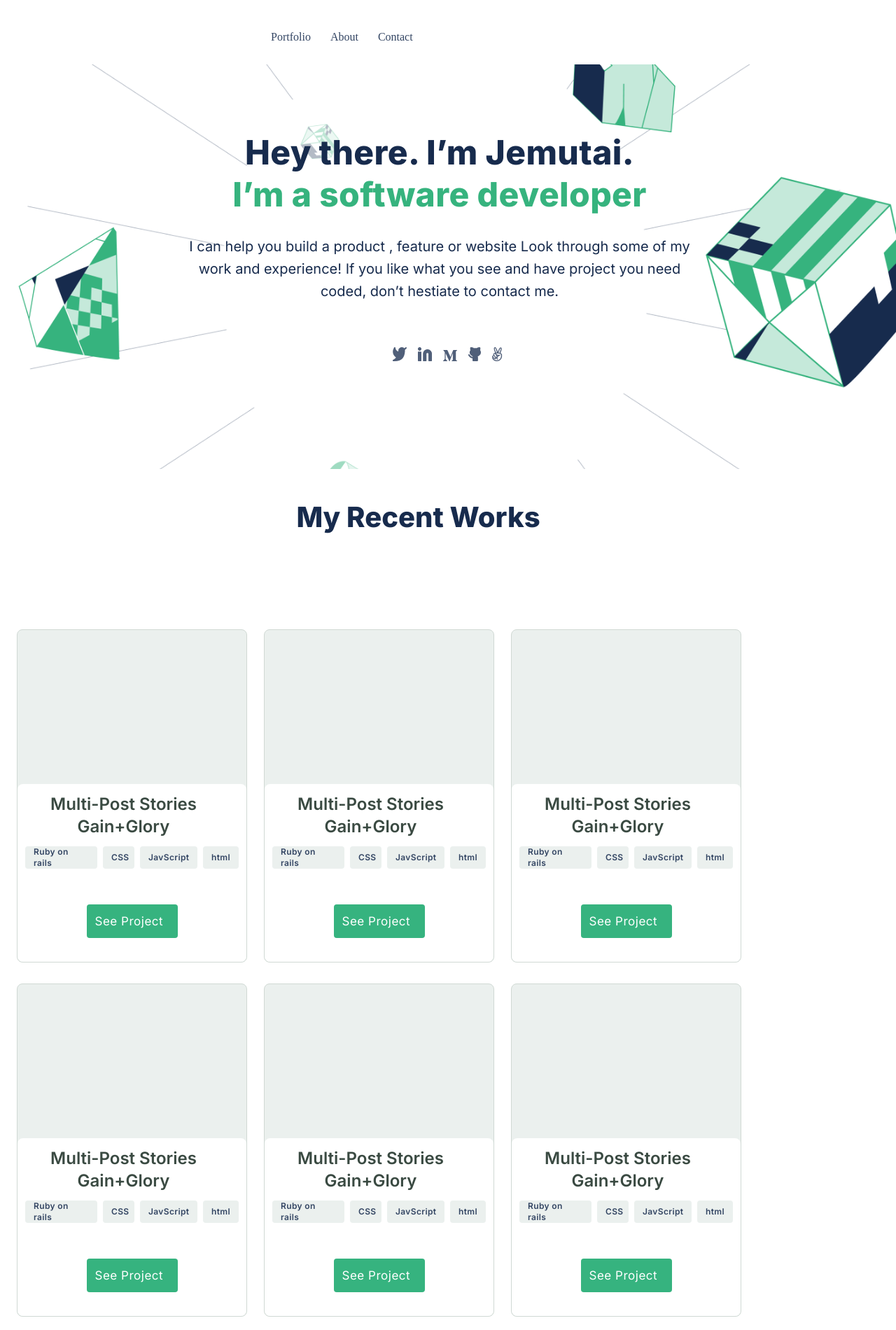
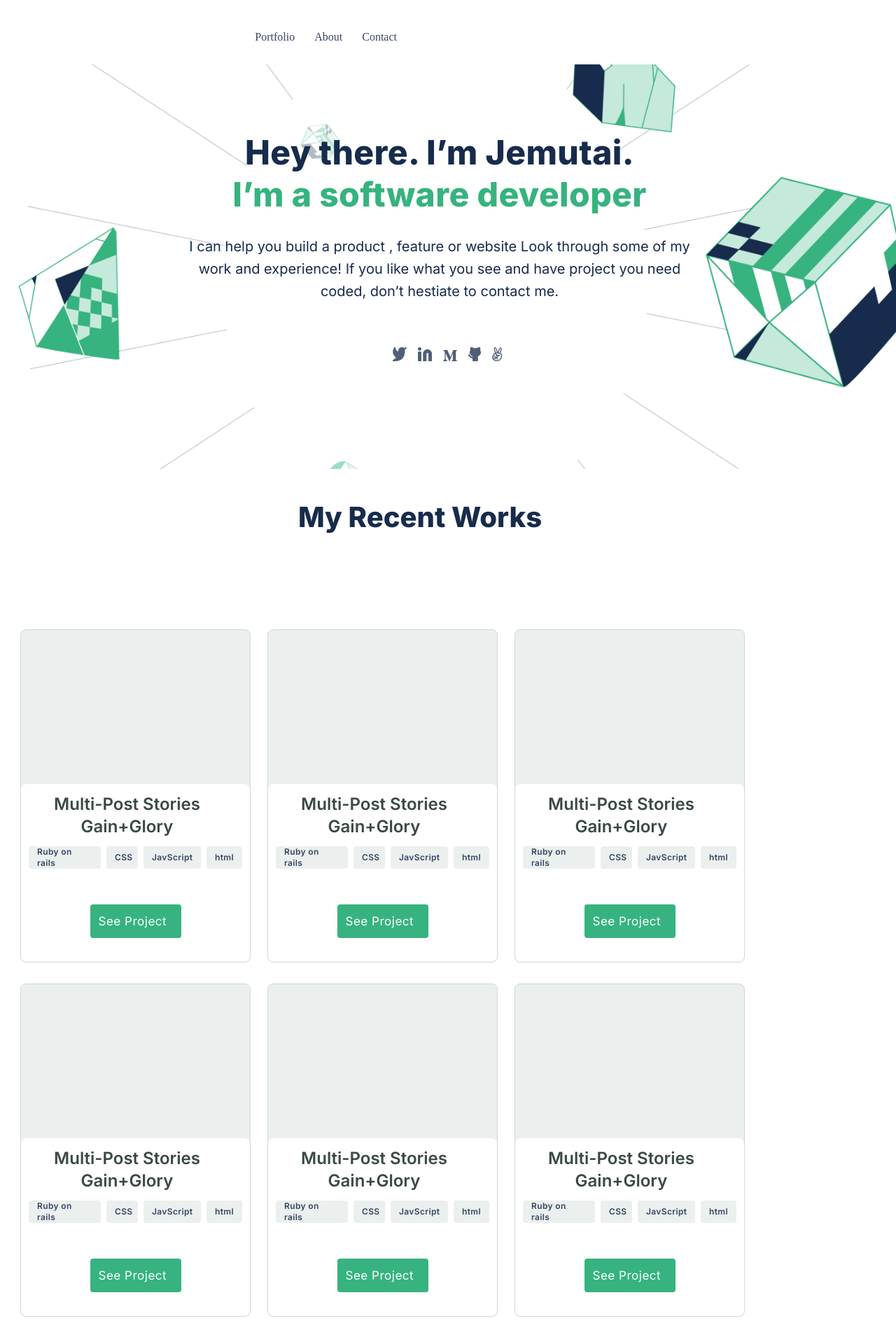
Before and after one commit to jemutakiplagat/MOBILE-VERSION, a website: page index.html in a window 1280 px wide. Shown: the top 1900 px of the page at 70% size. Drawn offline with nearby package versions, Linux system fonts and the light colour scheme.

Commit message:
Add the .css file changes to fix the nav link from left and the work section also the bot section

```diff
--- a/style.css
+++ b/style.css
@@ -1033,7 +1033,7 @@ button:active {
     flex-direction: row;
     justify-content: space-between;
     justify-items: center;
-    left: 100%;
+    left:90%;
   }
 
   #menu {
@@ -1104,7 +1104,7 @@ button:active {
     flex-wrap: wrap;
     align-items: center;
     padding: 0;
-    left: -10px;
+    margin-left: 5px;
     width: 1171px;
     height: 988px;
   }
@@ -1118,7 +1118,7 @@ button:active {
     position: absolute;
     width: 1171px;
     height: 808px;
-    left: 135px;
+    left: 235px;
     top: 2331px;
   }
 
```
